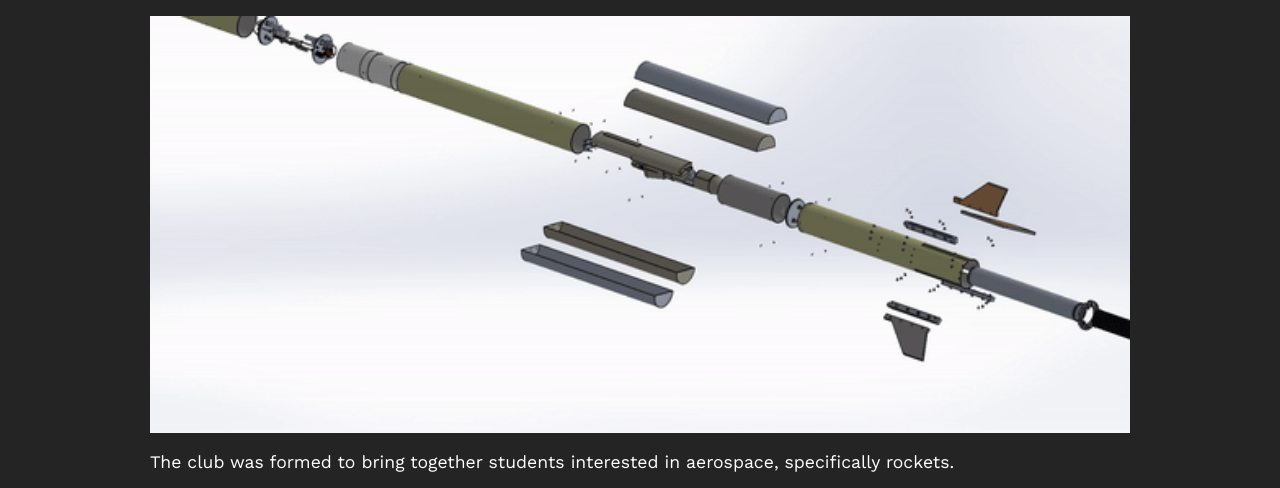
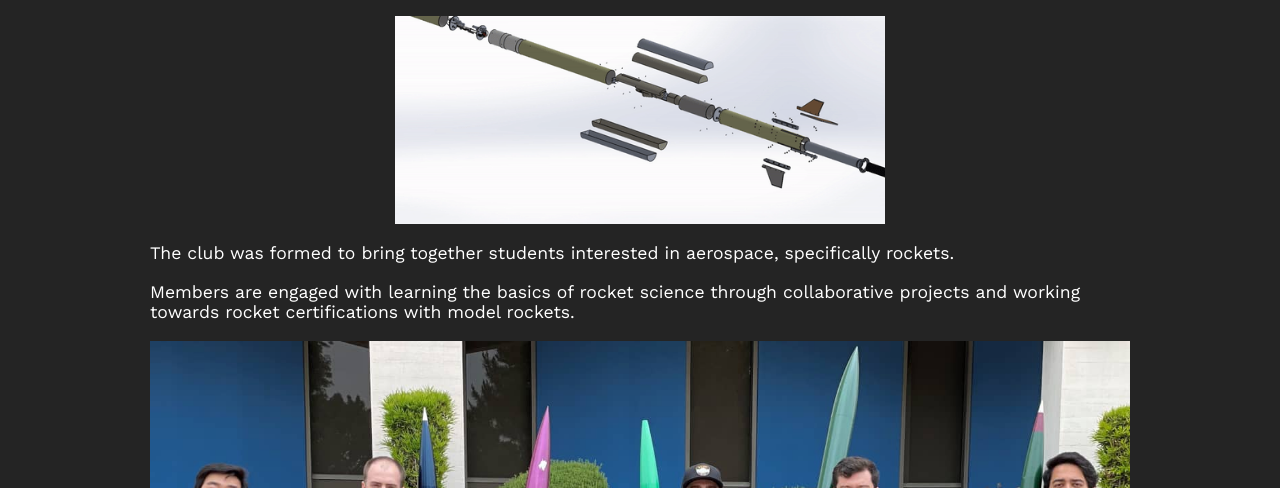
Before and after one commit to david-kishi/TitanRocketWebsite, a plain HTML site: page about.html in a window 1280 px wide. Shown: the part 280-768 px from the top of the page. Drawn offline with nearby package versions, Linux system fonts and the light colour scheme.

Commit message:
Updated gif sizing

```diff
--- a/about.html
+++ b/about.html
@@ -33,7 +33,9 @@
         </strong>
       </p>
       <br>
-      <img src="img/TRassembly.gif" style="display: block; width: 100%;">
+      <div style="display: flex; justify-content: center;">
+        <img class="gif" src="img/TRassembly.gif">
+      </div>
       <br>
       <p>
         The club was formed to bring together students interested in aerospace,
--- a/css/regular.css
+++ b/css/regular.css
@@ -150,6 +150,10 @@
   color: var(--overlay-color);
 }
 
+.gif {
+  width: 50%;
+}
+
 @media(max-width: 798px) {
 
   .showcase,
@@ -169,4 +173,8 @@
   .text h3 {
     font-size: 1.1em;
   }
+
+  .gif {
+    width: 100%;
+  }
 }
```
